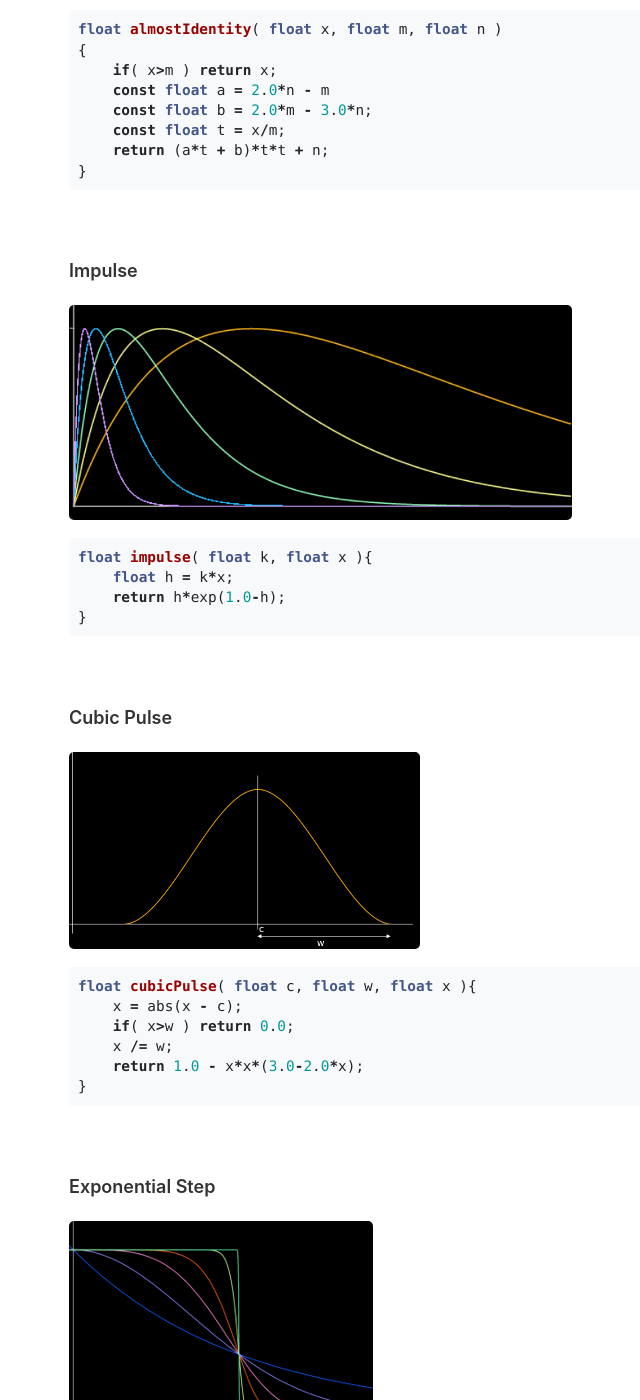
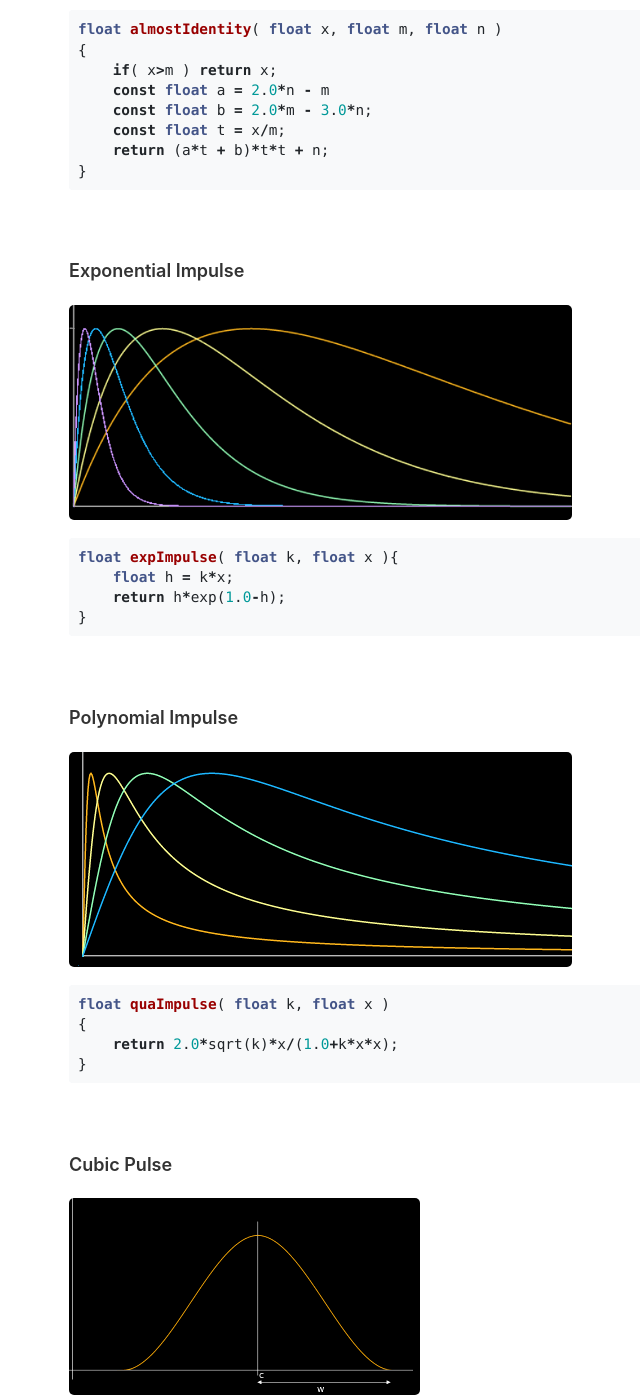
Before and after one commit to xiehuating/xiehuating.github.io, a Jekyll site: the page built from _posts/2019-05-10-GLSL-Useful-Snippets.md, in a window 1280 px wide and 1400 px high, scrolled down 5771 px. Shown: the whole window, without its empty margins (157-797 px from the left). Built offline with Jekyll 4.4.1, drawn with Linux system fonts in a browser that asks for light colours; some web fonts are replaced.

Commit message:
fix impulse in GLSL shader posts

````diff
--- a/_posts/2019-05-10-GLSL-Useful-Snippets.md
+++ b/_posts/2019-05-10-GLSL-Useful-Snippets.md
@@ -285,14 +285,27 @@ float almostIdentity( float x, float m, float n )
 
 <br/>
 
-**Impulse**
+**Exponential Impulse**
 
-![](/images/glsl-useful-snippets/useful-little-functions/impulse.png)
+![](/images/glsl-useful-snippets/useful-little-functions/exponential-impulse.png)
 
 ```c
-float impulse( float k, float x ){
+float expImpulse( float k, float x ){
     float h = k*x;
     return h*exp(1.0-h);
+}
+```
+
+<br/>
+
+**Polynomial Impulse**
+
+![](/images/glsl-useful-snippets/useful-little-functions/polynomial-impulse.png)
+
+```c
+float quaImpulse( float k, float x )
+{
+    return 2.0*sqrt(k)*x/(1.0+k*x*x);
 }
 ```
 
````
Also changed, not shown: _drafts/2019-02-16-table-design-notes.md (+1 -1 lines), images/glsl-useful-snippets/useful-little-functions/exponential-impulse.png (renamed from images/glsl-useful-snippets/useful-little-functions/impulse.png), images/glsl-useful-snippets/useful-little-functions/polynomial-impulse.png (added), 1 other file.
